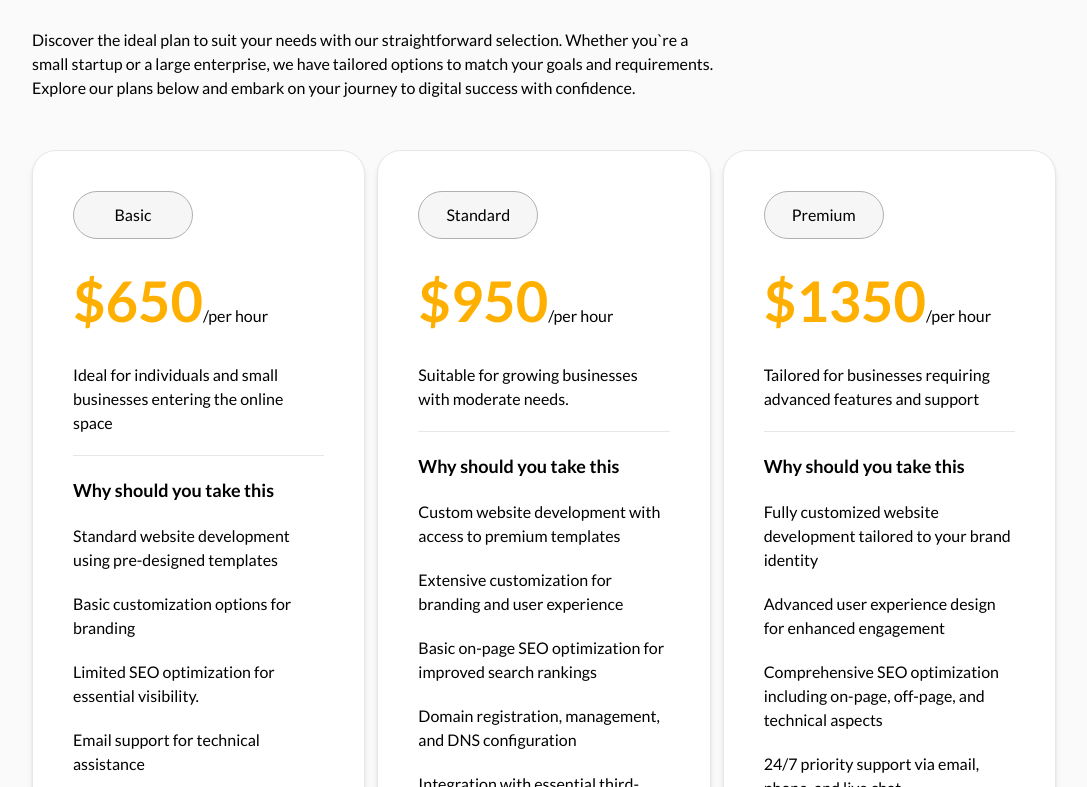
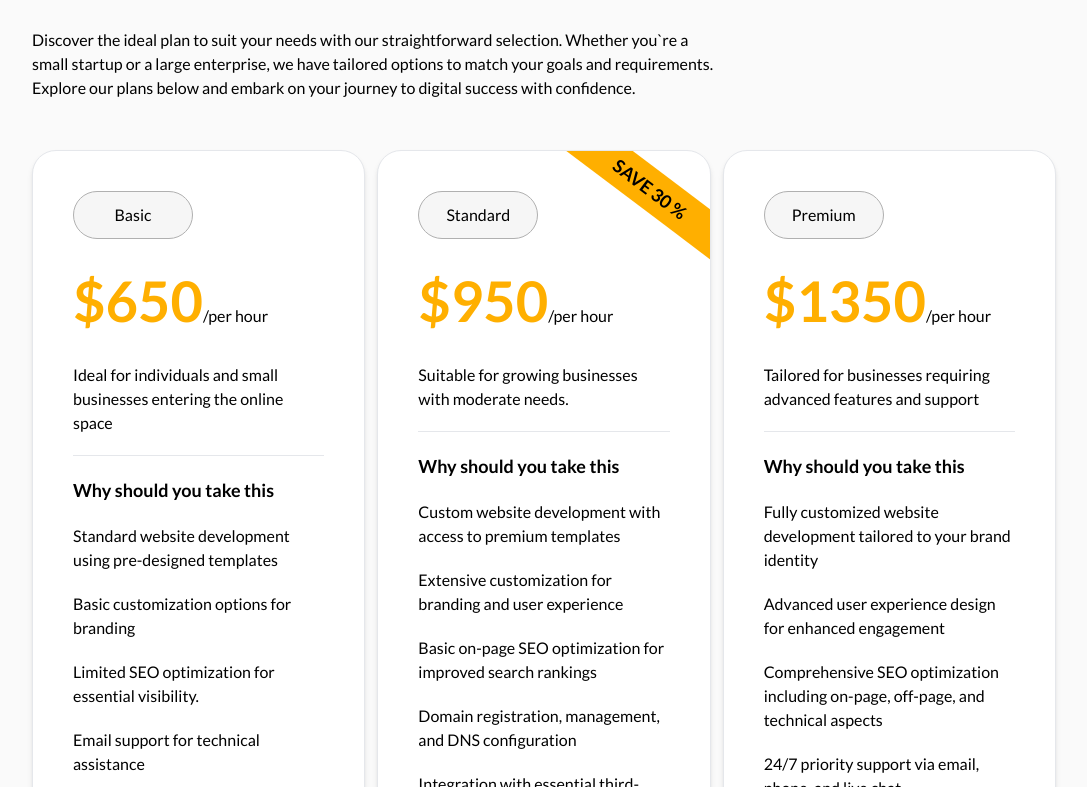
Before and after one commit to micyio/micyio, a Next.js app: page / in a window 1280 px wide. Shown: the part 8553-9340 px from the top of the page, without its empty margins (96-1183 px from the left). Built offline with nearby package versions, Linux system fonts and the light colour scheme.

Commit message:
is popular updated

```diff
--- a/src/features/home/pricing/pricing-card.component.tsx
+++ b/src/features/home/pricing/pricing-card.component.tsx
@@ -8,12 +8,18 @@ export function PricingCard() {
       {pricingData?.map((price) => (
         <div
           key={price?.id}
-          className="flex flex-col justify-between rounded-3xl border  bg-white p-10 shadow-md hover:border-primary dark:border-[#141313]  dark:bg-[#030303] dark:hover:border-primary"
+          className="relative flex flex-col justify-between overflow-hidden rounded-3xl border  bg-white p-10 shadow-md hover:border-primary dark:border-[#141313]  dark:bg-[#030303] dark:hover:border-primary"
         >
           <div className="dark:bg flex flex-col gap-5">
+            {price?.isPopular ? (
+              <span className="absolute -right-[30px] top-[18px] flex h-10 w-[180px] rotate-[37deg] items-center justify-center bg-primary  text-lg font-semibold uppercase text-black">
+                {price?.popularText}
+              </span>
+            ) : null}
             <div className="flex h-12 w-[120px] items-center justify-center rounded-3xl border border-[#B0B0B0] bg-[#F6F6F6]  dark:bg-[#141313]">
               {price?.name}
             </div>
+
             <p>
               {price?.pricePrefix}
               <span className="font-lato text-[56px] font-bold text-primary">
```
